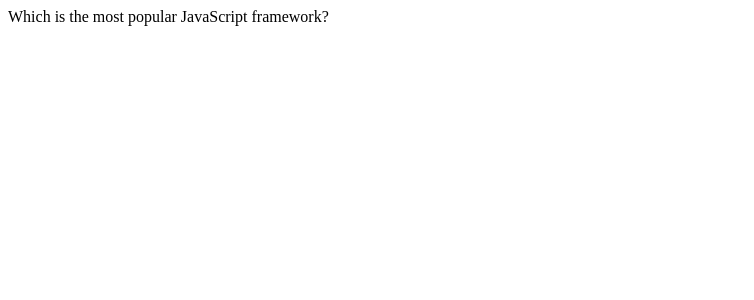
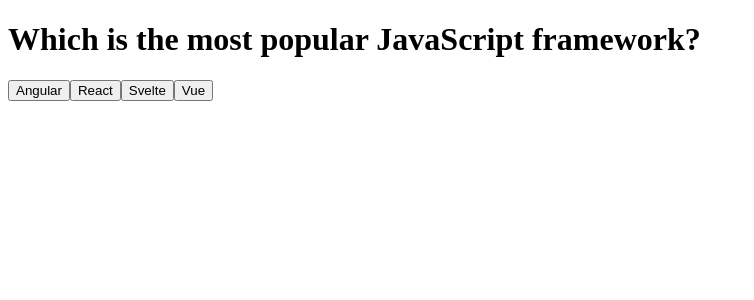
Before and after one commit to HannanIbnFurqan/Quiz-App, a React (Vite) app: page / in a window 1280 px wide. Shown: the top 300 px of the page, without its empty margins (0-754 px from the left). Built offline with nearby package versions, Linux system fonts and the light colour scheme.

Commit message:
select correct option

```diff
--- a/src/App.jsx
+++ b/src/App.jsx
@@ -1,37 +1,72 @@
-import React, { useEffect, useReducer } from 'react'
-import quizeData from './data/question.json'
-import Question from './components/Question'
+import React, { useEffect, useReducer } from 'react';
+import quizeData from './data/question.json';
+import Question from './components/Question';
+
 const initialState = {
   questions: [],
   status: 'Loading',
   index: 0,
   answer: null,
-  secondsRemaining: null
+  score: 0,
+  secondsRemaining: null,
+};
+
+const reducer = (state, action) => {
+  switch (action.type) {
+    case 'dataReceived':
+      return {
+        ...state,
+        questions: action.payload,
+        status: 'ready',
+      };
+
+    case 'selectAnswer':
+      const isCorrect = action.payload === state.questions[state.index].correctOption;
+      return {
+        ...state,
+        answer: action.payload,
+        score: isCorrect ? state.score + 1 : state.score,
+      };
+
+    case 'nextQuestion':
+      return {
+        ...state,
+        index: state.index + 1,
+        answer: null, // ✅ Reset answer for the next question
+      };
+
+    default:
+      return state;
+  }
+};
+
+function App() {
+  const [{ questions, index, status, answer, score }, dispatch] = useReducer(reducer, initialState);
+
+  useEffect(() => {
+    dispatch({ type: 'dataReceived', payload: quizeData.questions });
+  }, []);
+
+  if (status === 'Loading') {
+    return <h1>Loading...</h1>;
   }
 
-const reducer = (state, action)=>{
-    switch(action.type){
-      case 'dataReceived':
-        return{
-          ...state,
-          questions: action.payload,
-          status: 'ready'
+  if (index >= questions.length) {
+    return <h1>Quiz Finished! Your Score: {score}/{questions.length}</h1>;
+  }
 
-        }
-    }
-}
-function App() {
-const [{questions, index, status, answer, secondsRemaining}, dispatch] = useReducer(reducer, initialState);
-
-
-useEffect(()=>{
-  dispatch({type: 'dataReceived', payload: quizeData.questions})
-},[])
   return (
     <div>
-       <Question questions={questions} index={index}></Question>
+      {status === 'ready' && (
+        <>
+          <Question questions={questions} index={index} answer={answer} dispatch={dispatch} />
+          {answer !== null && (
+            <button onClick={() => dispatch({ type: 'nextQuestion' })}>Next</button>
+          )}
+        </>
+      )}
     </div>
-  )
+  );
 }
 
-export default App
+export default App;
--- a/src/components/Option.jsx
+++ b/src/components/Option.jsx
@@ -1,10 +1,30 @@
-import React, { useReducer } from 'react'
+import React from 'react';
+import "./option.css"
+export default function Option({ questions, answer, index, dispatch }) {
+  console.log("Questions:", questions);
 
-export default function Option() {
-    const [state, dispatch] = useReducer(reducer, {count: 0})
+  if (!questions.length) {
+    return <div>Loading...</div>;
+  }
+
+
+  const hasAnswer = answer !== null;
+  console.log("hasAnswe = ", hasAnswer);
+
+
   return (
     <div>
-       <h1>{state.count}</h1>
+      <div>
+        {questions[index]?.options?.map((item, idx) => (
+          <button
+            key={idx}
+            onClick={() => dispatch({ type: "selectAnswer", payload: idx })}
+            className={`${hasAnswer ? index === questions[index].correctOption ? "correct": "wrong" : ""}`}
+          >
+            {item}
+          </button>
+        ))}
+      </div>
     </div>
-  )
+  );
 }
--- a/src/components/Question.jsx
+++ b/src/components/Question.jsx
@@ -1,11 +1,15 @@
 import React from 'react';
-
-export default function Question({ questions, index }) {
+import Option from './Option';
+export default function Question({ questions, index, answer, dispatch }) {
   if (!questions.length) {
     return <div>Loading...</div>;  // Handle empty state
   }
   return (
 
-    <div>{questions[index].question}</div>
+   <div>
+     <h1>{questions[index].question}</h1>
+     <Option questions={questions} index={index} answer={answer} dispatch={dispatch}></Option>
+   </div>
+
   );
 }
--- /dev/null
+++ b/src/components/option.css
@@ -0,0 +1,7 @@
+.correct{
+    background-color: green;
+}
+
+.wrong{
+    background-color: red;
+}
```
Lines whose indentation alone changed are shown as unchanged.
